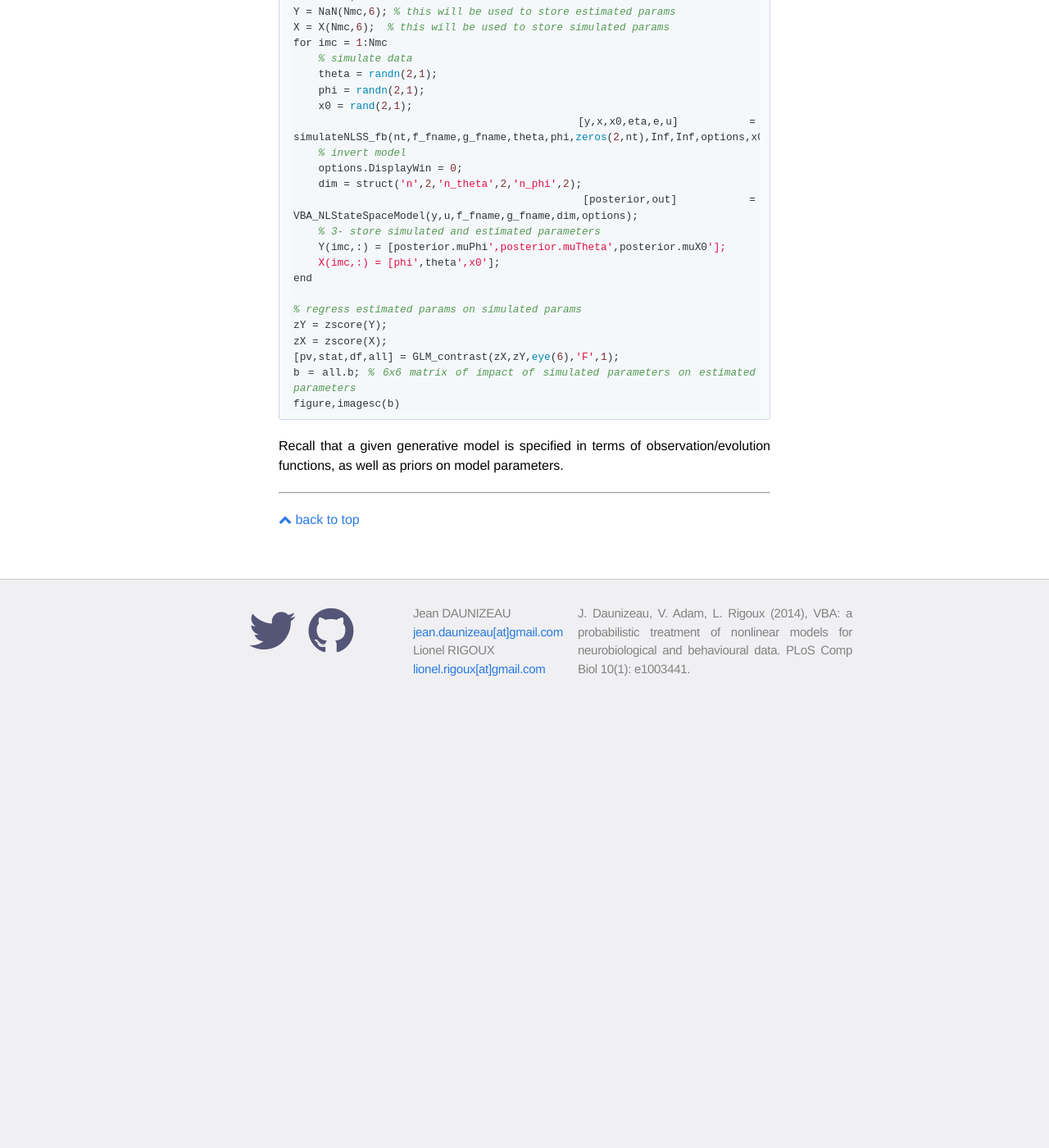
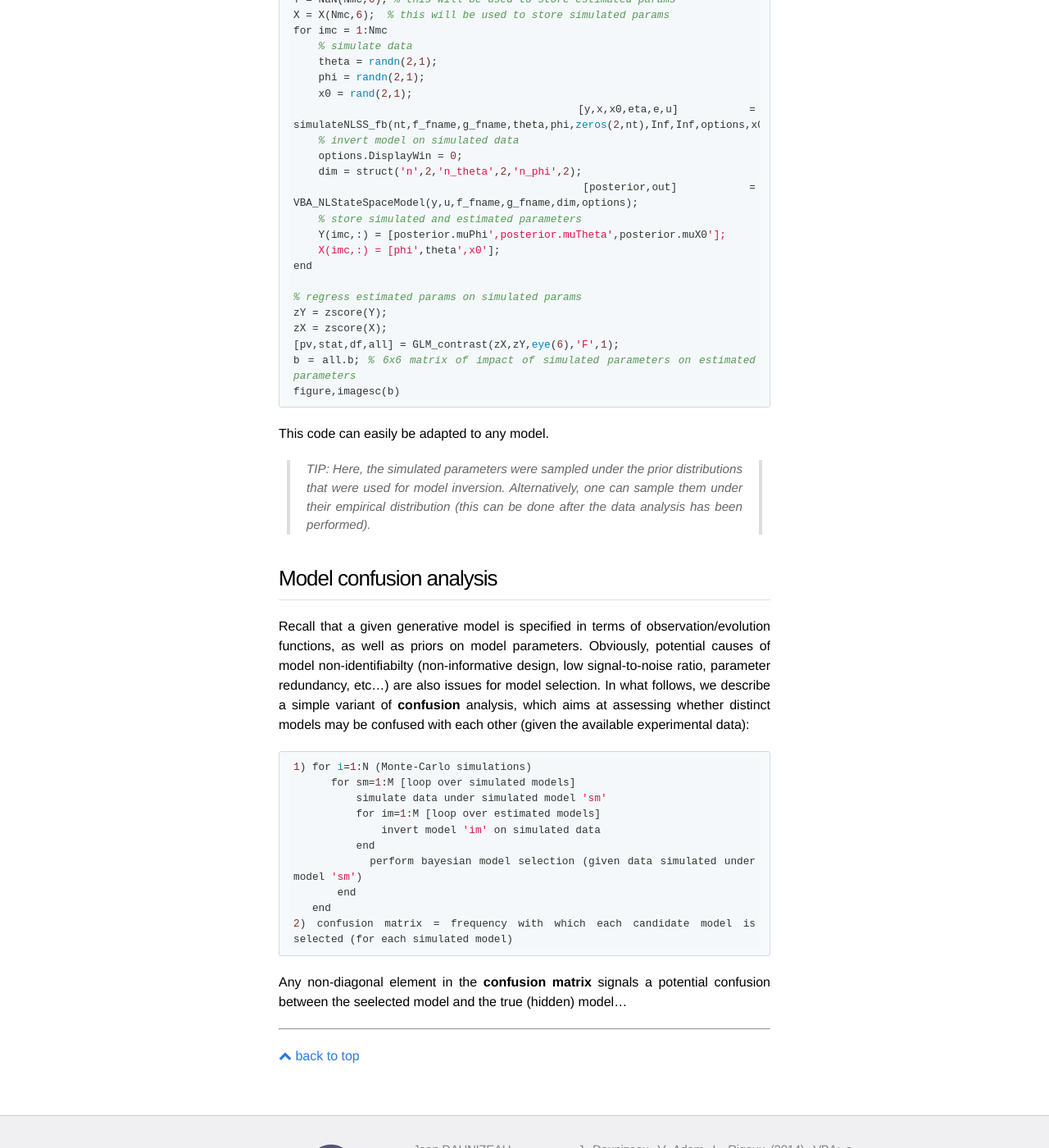
Before and after one commit to MBB-team/VBA-toolbox, a Jekyll site: the page built from _wiki/identifiability.md, in a window 1280 px wide and 1400 px high, scrolled down 1480 px. Shown: the whole window at 82% size. Built offline with Jekyll 4.4.1, drawn with Linux system fonts in a browser that asks for light colours; nearby versions of some CDN libraries; before the commit the page ends 2352 px from its top, so only the background shows below that; some of the changed text lies outside the part shown.

Commit message:
Update identifiability.md

````diff
--- a/_wiki/identifiability.md
+++ b/_wiki/identifiability.md
@@ -13,20 +13,17 @@ Model *identifiability* analysis aims at answering a central question: can param
 This is why performing an identifiability analysis is alsways a healthy counterpart to any model-based data analysis. In what follows, we describe what we call a **simulation-recovery** analysis, which is one out of many ways for assessing model identifiability:
 
 ```
-[MONTE-CARLO SIMULATIONS]
-1) for i=1:N (MOnte-Carlo simulations)
+1) for i=1:N (Monte-Carlo simulations)
       sample model parameters under the prior distribution
       simulate data given simulated parameters
-      invert model and store estimated parameters
+      invert model on simulated data and store estimated parameters
    end
 2) regress the estimated parameters on simulated parameters
 ```
 
 Of particular interest here is the relative amount of variance in each estimated parameter that can be explained by variations in simulated parameters.
 
-Below, we provide concrete example on a modified Q-learning model, which has 4 parameters:
-- 2 observation parameters (inverse temperature and bias)
-- 2 evolution parameters (learning rate and sensitivity to reward).
+Below, we provide concrete example on a modified Q-learning model, which has 2 observation parameters (inverse temperature and bias), 2 evolution parameters (learning rate and sensitivity to reward) and 2 hidden states (the values of each option).
 
 ```
 % set generative model
@@ -55,11 +52,11 @@ for imc = 1:Nmc
     phi = randn(2,1);
     x0 = rand(2,1);
     [y,x,x0,eta,e,u] = simulateNLSS_fb(nt,f_fname,g_fname,theta,phi,zeros(2,nt),Inf,Inf,options,x0,fb);
-    % invert model
+    % invert model on simulated data
     options.DisplayWin = 0;
     dim = struct('n',2,'n_theta',2,'n_phi',2);
     [posterior,out] = VBA_NLStateSpaceModel(y,u,f_fname,g_fname,dim,options);
-    % 3- store simulated and estimated parameters
+    % store simulated and estimated parameters
     Y(imc,:) = [posterior.muPhi',posterior.muTheta',posterior.muX0'];
     X(imc,:) = [phi',theta',x0'];
 end
@@ -72,8 +69,26 @@ b = all.b; % 6x6 matrix of impact of simulated parameters on estimated parameter
 figure,imagesc(b)
 ```
 
+This code can easily be adapted to any model.
+
+> TIP: Here, the simulated parameters were sampled under the prior distributions that were used for model inversion. Alternatively, one can sample them under their empirical distribution (this can be done after the data analysis has been performed).
 
 
+## Model confusion analysis
 
+Recall that a given generative model is specified in terms of observation/evolution functions, as well as priors on model parameters. Obviously, potential causes of model non-identifiabilty (non-informative design, low signal-to-noise ratio, parameter redundancy, etc...) are also issues for model selection. In what follows, we describe a simple variant of **confusion** analysis, which aims at assessing whether distinct models may be confused with each other (given the available experimental data):
 
-Recall that a given generative model is specified in terms of observation/evolution functions, as well as priors on model parameters.
+```
+1) for i=1:N (Monte-Carlo simulations)
+      for sm=1:M [loop over simulated models]
+          simulate data under simulated model 'sm'
+          for im=1:M [loop over estimated models]
+              invert model 'im' on simulated data
+          end
+          perform bayesian model selection (given data simulated under model 'sm')
+       end
+   end
+2) confusion matrix = frequency with which each candidate model is selected (for each simulated model)
+```
+
+Any non-diagonal element in the **confusion matrix** signals a potential confusion between the seelected model and the true (hidden) model...
````
